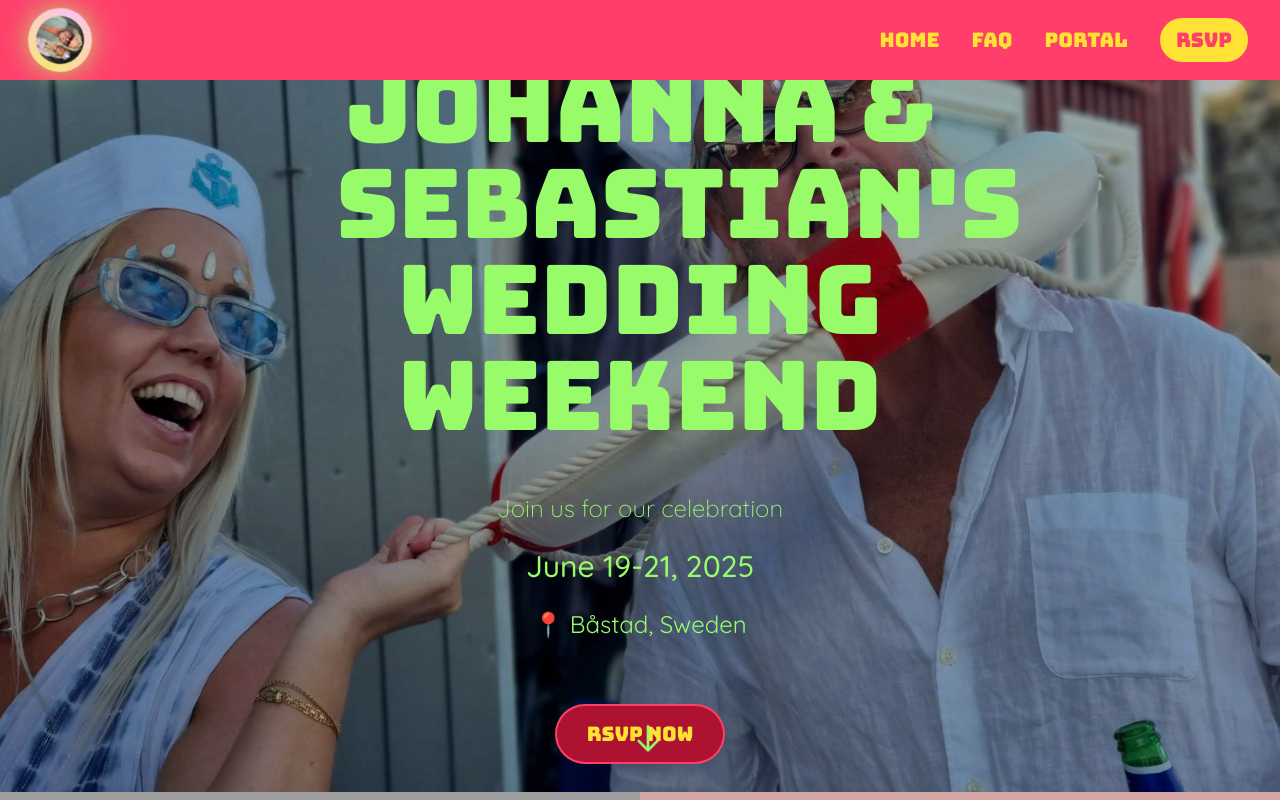
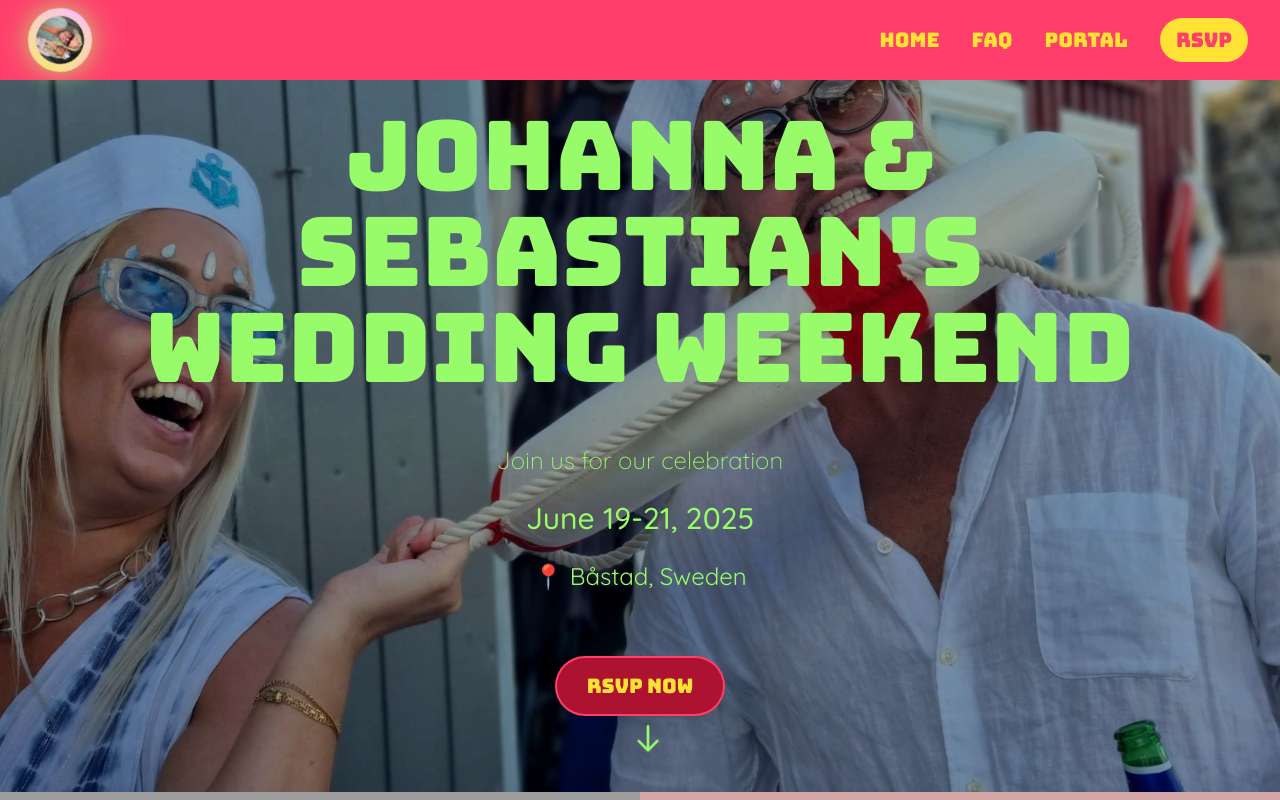
Before and after one commit to Harry-Yates/sandstrand-wedding, a Next.js app: page / in a window 1280 px wide. Shown: the top 800 px of the page. Built offline with nearby package versions, Linux system fonts and the light colour scheme; grey boxes are pictures that could not be loaded.

Commit message:
adjust max width

```diff
--- a/app/page.tsx
+++ b/app/page.tsx
@@ -51,7 +51,7 @@ export default function Home() {
             />
             <div className="absolute inset-0 bg-black/30" />
           </div>
-          <div className="relative z-10 text-center text-[#98fb6a] max-w-2xl px-6 sm:px-8 mx-auto">
+          <div className="relative z-10 text-center text-[#98fb6a] max-w-2xl lg:max-w-4xl xl:max-w-6xl px-6 sm:px-8 mx-auto">
             <h2 className="text-4xl sm:text-5xl md:text-6xl lg:text-8xl font-bungee mb-6 md:mb-12 mt-4 md:mt-8 leading-tight md:leading-none">
               JOHANNA & SEBASTIAN&apos;S WEDDING WEEKEND
             </h2>
```
